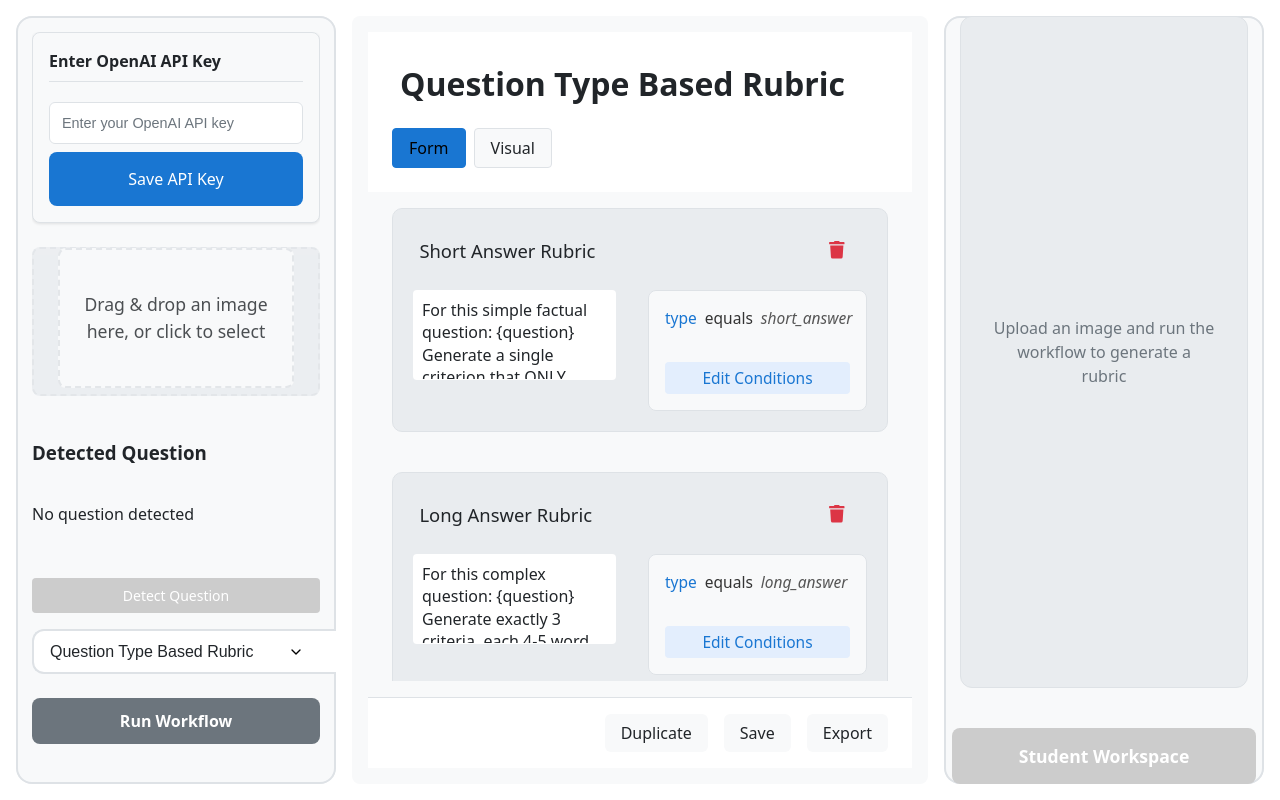
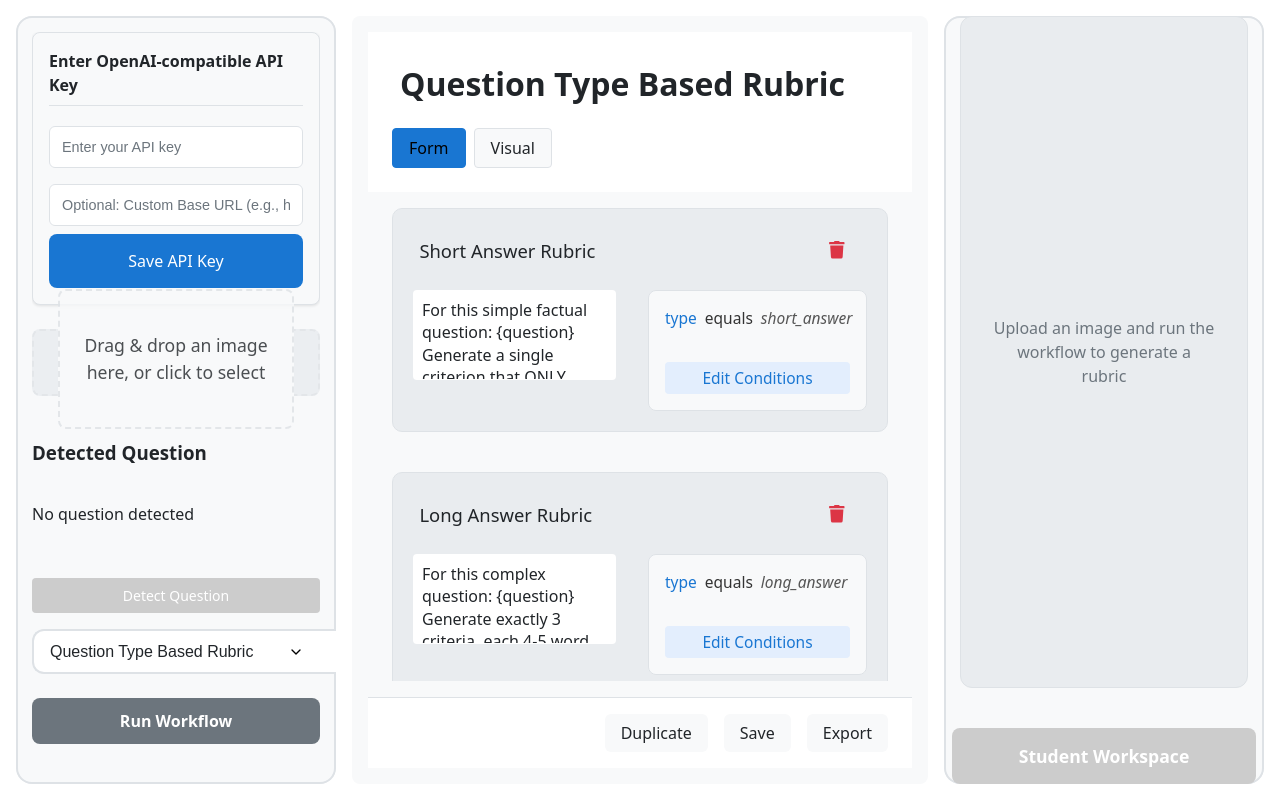
Before and after one commit to mubarakmarafa/rubric_generator, a React (Vite) app: page / in a window 1280 px wide. Built offline with nearby package versions, Linux system fonts and the light colour scheme.

Commit message:
feat(ui): add Base URL input and OpenAI-compatible wording; persist as openai_base_url

```diff
--- a/src/components/StudentWorkspace.jsx
+++ b/src/components/StudentWorkspace.jsx
@@ -25,6 +25,7 @@ const DEFAULT_PROMPTS = [
 
 export default function StudentWorkspace({ rubric, question, questionType, format, isActive, onBack }) {
   const [apiKey, setApiKey] = useState(() => localStorage.getItem('openai_api_key') || '');
+  const [baseUrl, setBaseUrl] = useState(() => localStorage.getItem('openai_base_url') || '');
   const [showDropdown, setShowDropdown] = useState(false);
   const [prompts, setPrompts] = useState(() => {
     const saved = localStorage.getItem('aiTutorPrompts');
@@ -88,12 +89,20 @@ export default function StudentWorkspace({ rubric, question, questionType, forma
   const handleApiKeyRemove = () => {
     setApiKey('');
     localStorage.removeItem('openai_api_key');
+    setBaseUrl('');
+    localStorage.removeItem('openai_base_url');
   };
 
   const handleApiKeyChange = (e) => {
     const newKey = e.target.value;
     setApiKey(newKey);
     localStorage.setItem('openai_api_key', newKey);
+  };
+
+  const handleBaseUrlChange = (e) => {
+    const url = e.target.value;
+    setBaseUrl(url);
+    if (url) localStorage.setItem('openai_base_url', url); else localStorage.removeItem('openai_base_url');
   };
 
   const handlePromptSelect = (prompt) => {
@@ -235,13 +244,21 @@ export default function StudentWorkspace({ rubric, question, questionType, forma
               </button>
             ) : (
               <div>
-                <h3>API Key</h3>
+                <h3>API Settings</h3>
                 <input
                   type="password"
                   value={apiKey}
                   onChange={handleApiKeyChange}
-                  placeholder="Enter your API key"
+                  placeholder="Enter your API key (OpenAI-compatible)"
                   className="api-key-input"
+                />
+                <input
+                  type="text"
+                  value={baseUrl}
+                  onChange={handleBaseUrlChange}
+                  placeholder="Optional: Custom Base URL (e.g., https://your-litellm-host/v1)"
+                  className="api-key-input"
+                  style={{ marginTop: '0.5rem' }}
                 />
               </div>
             )}
--- a/src/components/WorkflowLayout.jsx
+++ b/src/components/WorkflowLayout.jsx
@@ -76,6 +76,9 @@ export default function WorkflowLayout() {
   const [apiKey, setApiKey] = useState(() => {
     return localStorage.getItem('openai_api_key') || '';
   });
+  const [baseUrl, setBaseUrl] = useState(() => {
+    return localStorage.getItem('openai_base_url') || '';
+  });
   const [isKeySet, setIsKeySet] = useState(!!localStorage.getItem('openai_api_key'));
   const [showApiKeyPrompt, setShowApiKeyPrompt] = useState(!localStorage.getItem('openai_api_key'));
 
@@ -127,6 +130,15 @@ export default function WorkflowLayout() {
     }
   }, [apiKey]);
 
+  // Save base URL to localStorage when it changes
+  useEffect(() => {
+    if (baseUrl) {
+      localStorage.setItem('openai_base_url', baseUrl);
+    } else {
+      localStorage.removeItem('openai_base_url');
+    }
+  }, [baseUrl]);
+
   // Load workflows from local storage on component mount
   useEffect(() => {
     const savedWorkflows = localStorage.getItem('workflows');
@@ -162,6 +174,10 @@ export default function WorkflowLayout() {
 
   const handleApiKeyChange = (e) => {
     setApiKey(e.target.value);
+  };
+
+  const handleBaseUrlChange = (e) => {
+    setBaseUrl(e.target.value);
   };
 
   const handleSetApiKey = () => {
@@ -549,14 +565,23 @@ export default function WorkflowLayout() {
               <div className="api-key-section card">
                 {showApiKeyPrompt ? (
                   <div>
-                    <h3>Enter OpenAI API Key</h3>
+                    <h3>Enter OpenAI-compatible API Key</h3>
                     <form onSubmit={handleApiKeySubmit}>
                       <input
                         type="password"
                         name="apiKey"
-                        placeholder="Enter your OpenAI API key"
+                        placeholder="Enter your API key"
                         required
                         className="api-key-input"
+                      />
+                      <input
+                        type="text"
+                        name="baseUrl"
+                        placeholder="Optional: Custom Base URL (e.g., https://your-litellm-host/v1)"
+                        value={baseUrl}
+                        onChange={handleBaseUrlChange}
+                        className="api-key-input"
+                        style={{ marginTop: '0.5rem' }}
                       />
                       <button type="submit" className="set-api-key-btn">
                         Save API Key
```
